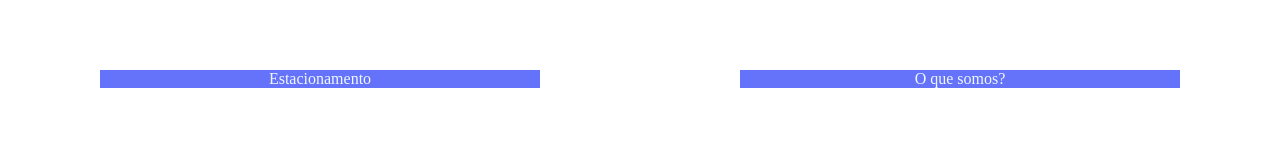
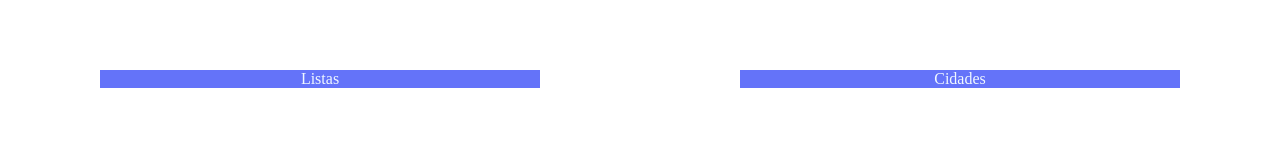
Before and after one commit to jbmjbmjbm/testes, a plain HTML site: page index.html in a window 1280 px wide. Shown: the part 462-622 px from the top of the page. Drawn offline with Linux system fonts and the light colour scheme.

Commit message:
Atulização 07

```diff
--- a/index.html
+++ b/index.html
@@ -23,10 +23,10 @@
         </section>
         <section>
             <div>
-                Estacionamento
+                Listas
             </div>
             <div>
-                O que somos?
+                Cidades
             </div>
         </section>
     </main>
```
